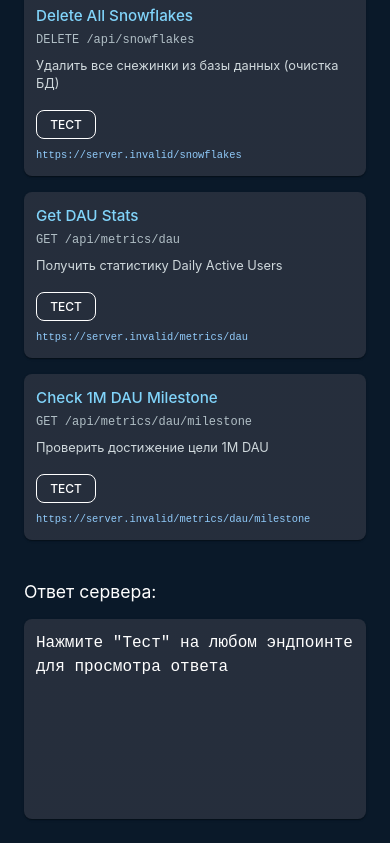
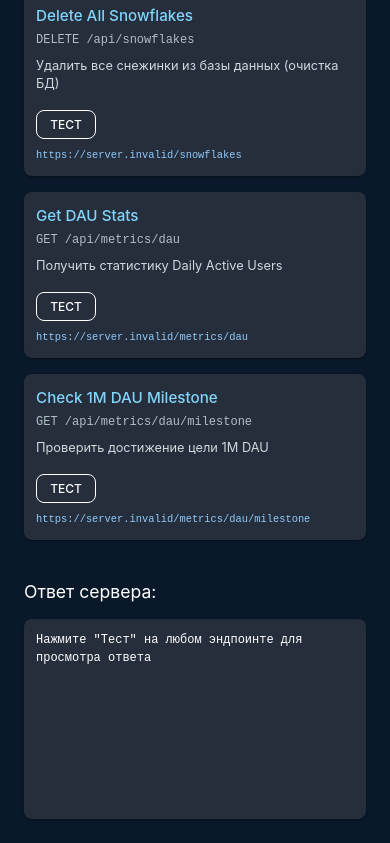
Before and after one commit to Maria2525007/drawasnowflake, a React (Vite) app in the folder frontend/: page /api-info in a window 390 px wide. Shown: the part 512-1355 px from the top of the page. Built offline with nearby package versions, Linux system fonts and the light colour scheme; no server answers.

Commit message:
Fix TypeScript error in ApiInfoPage
- Replace inline style fontSize object with useMediaQuery hook
- Use Box component with sx prop for responsive fontSize
- Fix type error for fontSize property

```diff
--- a/frontend/src/pages/ApiInfoPage.tsx
+++ b/frontend/src/pages/ApiInfoPage.tsx
@@ -1,4 +1,12 @@
-import { Box, Typography, Paper, Button, IconButton } from '@mui/material';
+import {
+  Box,
+  Typography,
+  Paper,
+  Button,
+  IconButton,
+  useTheme,
+  useMediaQuery,
+} from '@mui/material';
 import { ArrowBack } from '@mui/icons-material';
 import { useState } from 'react';
 import { useNavigate } from 'react-router-dom';
@@ -56,6 +64,8 @@ export const ApiInfoPage: React.FC = () => {
   const [response, setResponse] = useState<string>('');
   const [loading, setLoading] = useState(false);
   const navigate = useNavigate();
+  const theme = useTheme();
+  const isMobile = useMediaQuery(theme.breakpoints.down('sm'));
 
   const testEndpoint = async (endpoint: EndpointInfo) => {
     setLoading(true);
@@ -264,18 +274,19 @@ export const ApiInfoPage: React.FC = () => {
               boxSizing: 'border-box',
             }}
           >
-            <pre
-              style={{
+            <Box
+              component="pre"
+              sx={{
                 margin: 0,
                 fontFamily: 'monospace',
-                fontSize: { xs: '0.75rem', sm: '0.875rem' },
+                fontSize: isMobile ? '0.75rem' : '0.875rem',
                 whiteSpace: 'pre-wrap',
                 wordBreak: 'break-word',
               }}
             >
               {response ||
                 'Нажмите "Тест" на любом эндпоинте для просмотра ответа'}
-            </pre>
+            </Box>
           </Paper>
         </Box>
       </Box>
```
